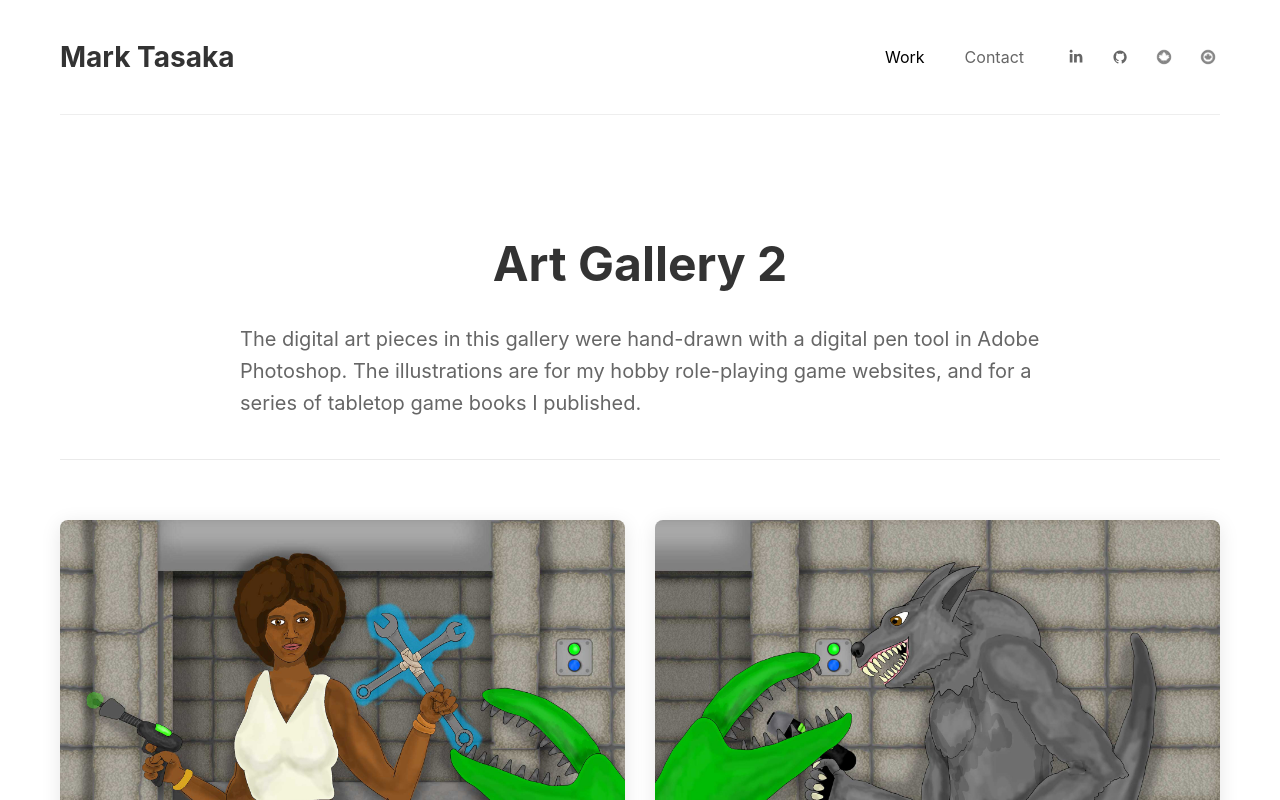
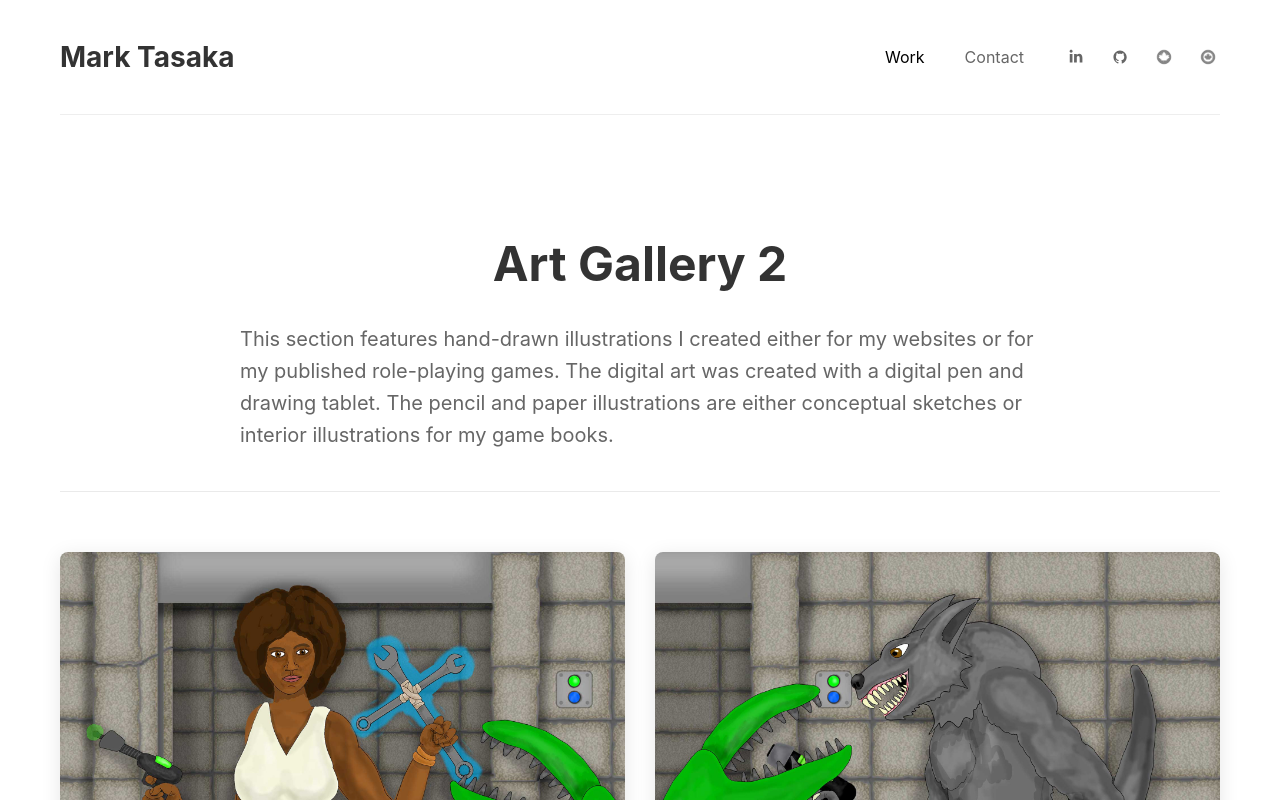
Before and after one commit to mark-tasaka/react-portfolio, a React (Create React App) app: page /art-gallery-2 in a window 1280 px wide. Shown: the top 800 px of the page. Built offline with nearby package versions, Linux system fonts and the light colour scheme.

Commit message:
Updated the projectDescription for the Gallery pages

```diff
--- a/src/components/Gallery1.jsx
+++ b/src/components/Gallery1.jsx
@@ -38,7 +38,7 @@ const Gallery1 = () => {
           alt: "DCC Greenleaf Adventures Character Sheet"
         }
       ],
-      description: "Created with a digital pen in Photoshop, these Role-Playing Game character sheet have been design to capture the 'Old School' pencil-and-paper style of the early days of the RPG hobby."
+      description: "This section features hand-drawn illustrations I created either for my websites or for my published role-playing games.  The digital art was created with a digital pen and drawing tablet.  The pencil and paper illustrations are either conceptual sketches or interior illustrations for my game books."
     },
     // Single image - art1_1.jpg
     {
--- a/src/components/Gallery2.jsx
+++ b/src/components/Gallery2.jsx
@@ -93,7 +93,7 @@ const Gallery2 = () => {
   ];
 
   const projectTitle = "Art Gallery 2";
-  const projectDescription = `The digital art pieces in this gallery were hand-drawn with a digital pen tool in Adobe Photoshop. The illustrations are for my hobby role-playing game websites, and for a series of tabletop game books I published.`;
+  const projectDescription = `This section features hand-drawn illustrations I created either for my websites or for my published role-playing games.  The digital art was created with a digital pen and drawing tablet.  The pencil and paper illustrations are either conceptual sketches or interior illustrations for my game books.`;
 
   // Update document title when component mounts
   useEffect(() => {
--- a/src/components/Gallery3.jsx
+++ b/src/components/Gallery3.jsx
@@ -122,7 +122,7 @@ const Gallery3 = () => {
   ];
 
   const projectTitle = "Art Gallery 3";
-  const projectDescription = `The digital art pieces in this gallery were hand-drawn with a digital pen tool in Adobe Photoshop. The illustrations are for my hobby role-playing game websites, and for a series of tabletop game books I published.`;
+  const projectDescription = `This section features hand-drawn illustrations I created either for my websites or for my published role-playing games.  The digital art was created with a digital pen and drawing tablet.  The pencil and paper illustrations are either conceptual sketches or interior illustrations for my game books.`;
 
   // Update document title when component mounts
   useEffect(() => {
```
